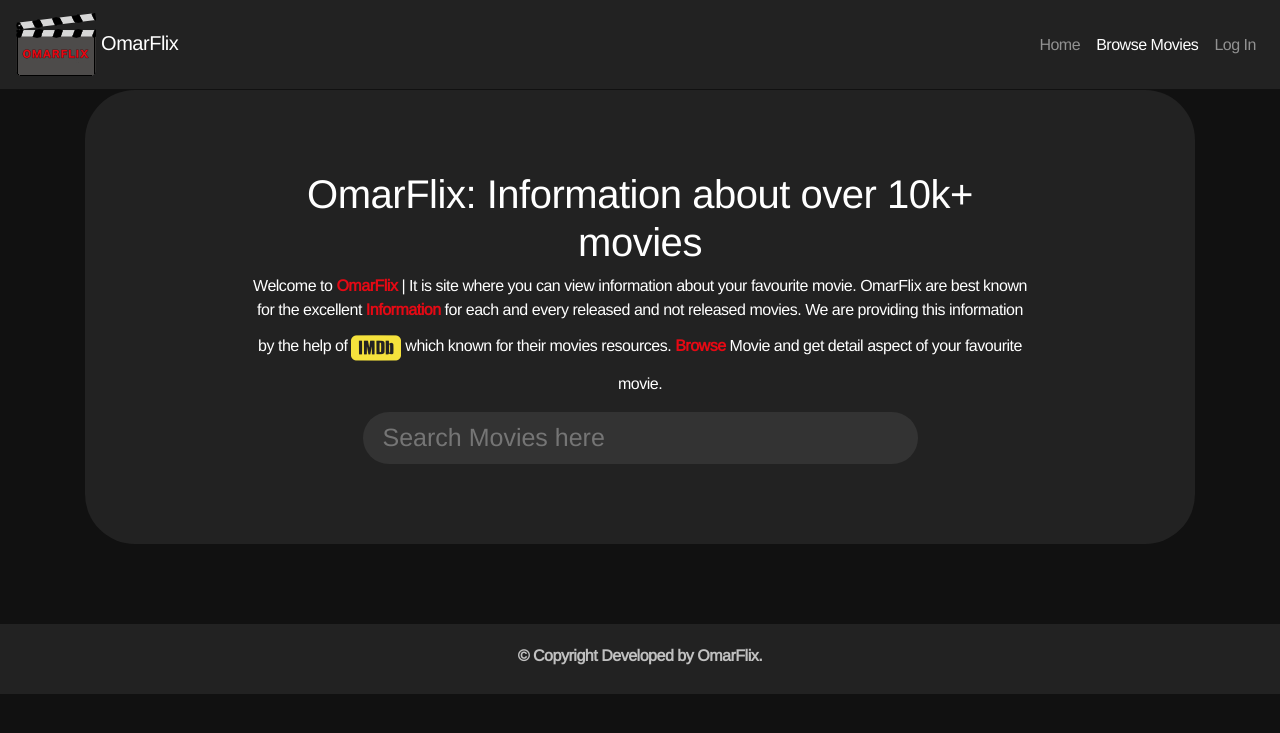
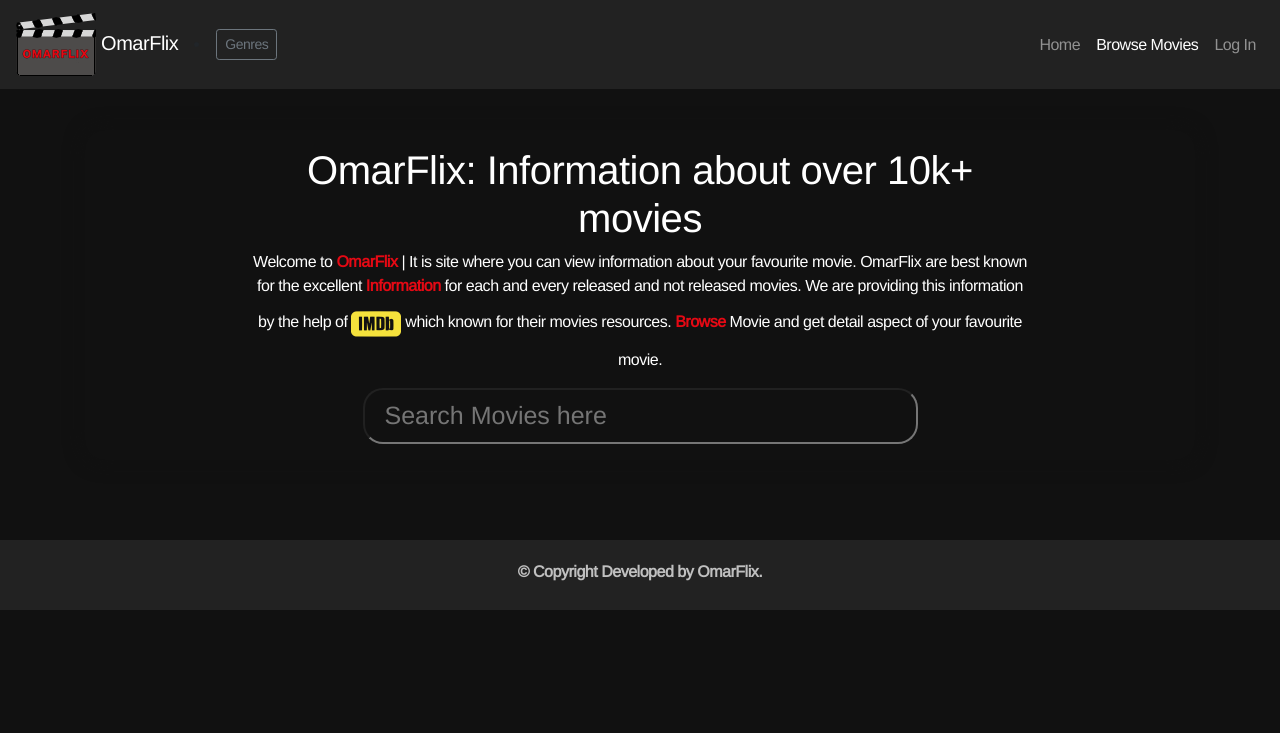
Before and after one commit to memouan/Omarflix-2.0, a PHP site: page /guest/browse.php in a window 1280 px wide. Shown: the top 733 px of the page. Run offline with PHP 8.4, Linux system fonts and the light colour scheme.

Commit message:
Add files via upload
Add a loading page and genre section.

```diff
--- a/movies-info/controller/connectdb.php
+++ b/movies-info/controller/connectdb.php
@@ -1,5 +1,5 @@
 <?php
-$conn = new mysqli('localhost','root','root','omarflix');
+$conn = new mysqli('sql305.epizy.com','epiz_32361330','Aa93929110','epiz_32361330_omarflix');
 
 if ($conn->connect_error) {
    die("Error: There is something error".$conn->connect_error);
--- a/movies-info/css/index.css
+++ b/movies-info/css/index.css
@@ -34,7 +34,7 @@ body {
 }
 
 header{
-    background-image: linear-gradient(rgba(0,0,0,0.7),rgba(0,0,0,0.7)),url(../image/curtain-1275200.png);
+    background-image: linear-gradient(rgba(0,0,0,0.7),rgba(0,0,0,0.7)),url(../image/color-stripes-1169611_Neon.jpeg);
     background-size: cover;
     height: 100vh;
     background-position: center;
--- a/movies-info/css/request.css
+++ b/movies-info/css/request.css
@@ -18,7 +18,7 @@ body {
 }
 
 header{
-    background-image: linear-gradient(rgba(0, 0, 0, 0.95),rgba(0,0,0,0.95)),url(../image/curtain-1275200.png);
+    background-image: linear-gradient(rgba(0, 0, 0, 0.95),rgba(0,0,0,0.95)),url(../image/color-stripes-1169611_Neon.jpeg);
     background-size: cover;
     height: 100vh;
     background-position: center;
--- a/movies-info/css/style.css
+++ b/movies-info/css/style.css
@@ -29,29 +29,30 @@ body {
 
 
 .sbox {
-    background: #222;
     text-align: center;
     /* width: 40%; */
-    padding: 5em 0;
-    margin-top: 30px;
-    border-radius: 50px;
+    padding: 1em 0;
+    margin-top: 70px;
+    border-radius: 20px;
+    box-shadow: #111 0px 0px 20px;
+
 
 }
 
 .searchBox {
     font-size: 25px;
-    border-radius: 30px;
+    border-radius: 20px;
     padding: 7px 20px;
     width: 50%;
-    border: 0;
+    border: 1;
     outline: 0;
     display: inline;
     color: #fff;
-    background: #333;
+    background: transparent;
 }
 
 .movieBox {
-    background: #222;
+    background: #000;
     padding: 15px;
     border-radius: 5px;
 }
@@ -94,8 +95,9 @@ a{
     font-size: 14px;
     display: inline;
     color: #fff;
-    background: #E50914;;
-    border: 0;
+    background: #222;
+    border-color: #E50914;
+    border: 1;
     outline: 0;
     border-radius: 10px;
 }
--- a/movies-info/guest/browse.php
+++ b/movies-info/guest/browse.php
@@ -39,6 +39,21 @@ if (isset($_SESSION['username'])) {
         <a class="navbar-brand" href="../index.php">
             <img src="../image/clap-off.png" alt="logo"> OmarFlix
         </a>
+        <li class="nav-item dropdown">
+            <a class="btn btn-sm btn-outline-secondary" href="#" id="navbarDropdown" role="button" data-toggle="dropdown" aria-haspopup="true" aria-expanded="false">
+          Genres
+            </a>
+            <div class="dropdown-menu" aria-labelledby="navbarDropdown">
+                <a class="dropdown-item" id="action" style="color: #e3f2fd;" href="#">Action</a>
+                <a class="dropdown-item" style="color: #e3f2fd;" href="#">Adventures</a>
+                <a class="dropdown-item" style="color: #e3f2fd;" href="#">Anime</a>
+                <a class="dropdown-item" style="color: #e3f2fd;" href="#">Comedies</a>
+                <a class="dropdown-item" style="color: #e3f2fd;" href="#">Documentaries</a>
+                <a class="dropdown-item" style="color: #e3f2fd;" href="#">Horror</a>
+                <a class="dropdown-item" style="color: #e3f2fd;" href="#">Romance</a>
+                <a class="dropdown-item" style="color: #e3f2fd;" href="#">Thriller</a>
+            </div>
+        </li>
 
         <!-- Links -->
         <ul class="navbar-nav mr-auto">
--- a/movies-info/guest/index.php
+++ b/movies-info/guest/index.php
@@ -33,7 +33,7 @@ if (isset($_SESSION['username'])) {
 <nav class="navbar navbar-expand-sm bg-secondary navbar-dark fixed-top ">
         <!-- Brand/logo -->
         <a class="navbar-brand" href="../index.php">
-            <img src="../image/logoOff.jpg" alt="logo">
+            <img src="../image/clap-off.png" alt="logo">
         </a>
 
         <!-- Links -->
```
Also changed, not shown: movies-info/css/loading.css (added, +14 -0 lines), movies-info/user/loading.php (added, +15 -0 lines), movies-info/image/87505b8e-a02a-4203-909d-9152ee7ad7f9.gif (added), movies-info/image/omar.gif (added).
